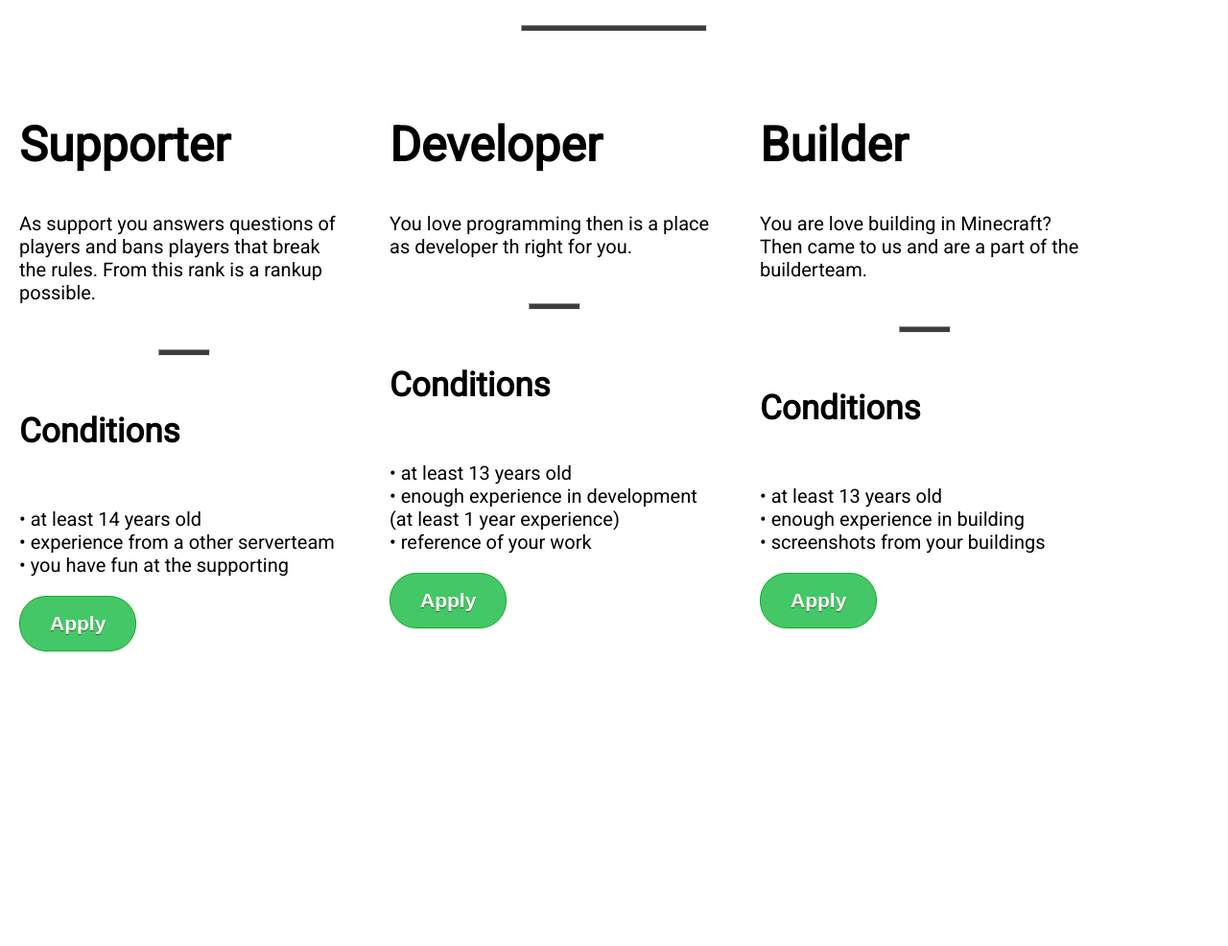
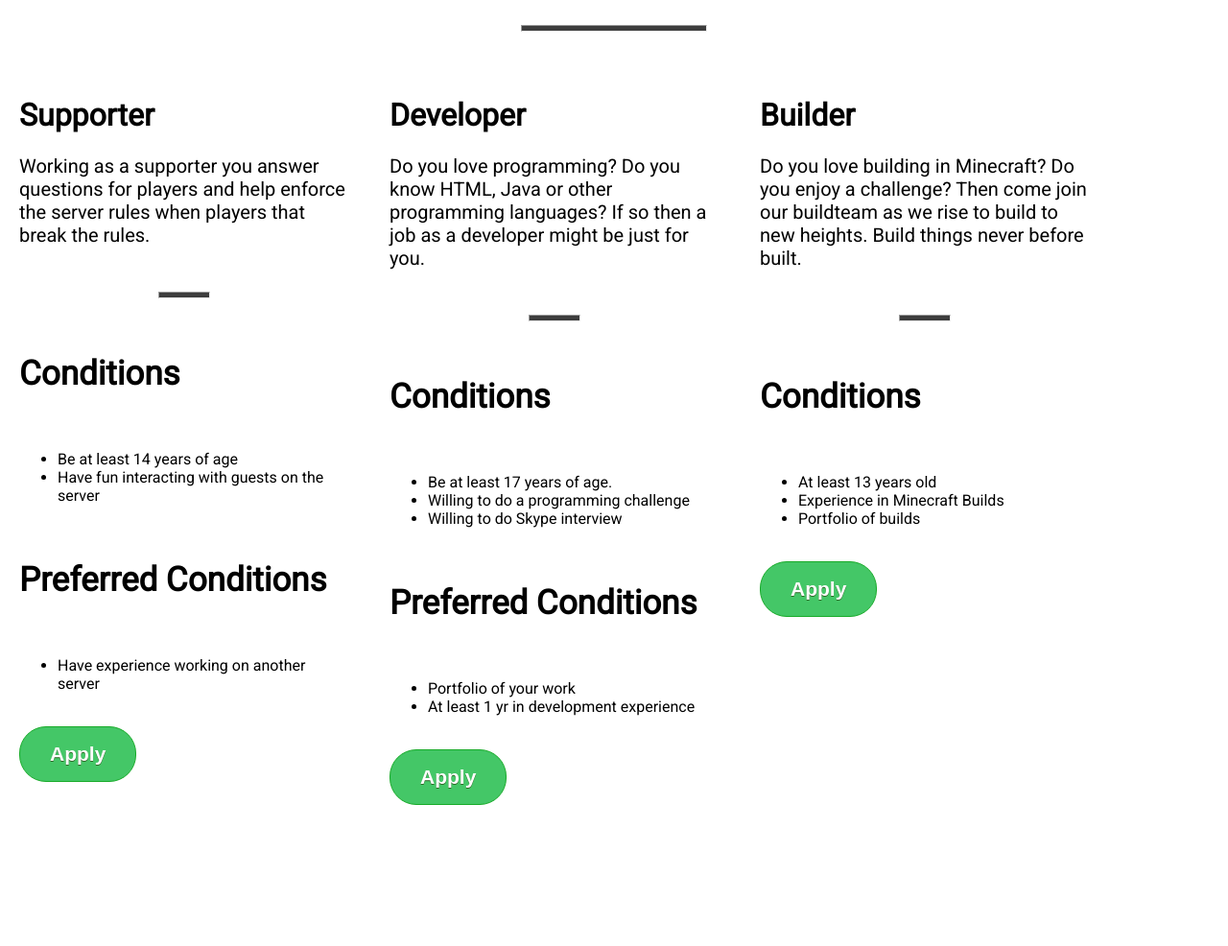
Before and after one commit to Tutorialwork/WebApply, a PHP site: page / in a window 1280 px wide. Shown: the part 809-1795 px from the top of the page at 96% size. Run offline with PHP 8.4, Linux system fonts and the light colour scheme.

Commit message:
Updated index.html to provide better and easier read. Fix spelling and gramar mistakes

```diff
--- a/assets/css/main.css
+++ b/assets/css/main.css
@@ -14,6 +14,10 @@ hr{
   height: 5px;
   width: 15%;
   background-color: #3d3d3d;
+    -webkit-box-sizing: content-box;
+    -webkit-box-sizing: content-box;
+    -moz-box-sizing: content-box;
+    box-sizing: content-box;
 }
 .container{
   display: flex;
@@ -39,7 +43,8 @@ p{
   font-size: 20px;
 }
 h1{
-  font-size: 50px;
+    margin: .67em 0;
+  font-size: 2em;
 }
 h5{
   font-size: 35px;
--- a/index.html
+++ b/index.html
@@ -2,15 +2,15 @@
 <html lang="en" dir="ltr">
   <head>
     <meta charset="utf-8">
-    <title>Apply</title>
+    <title>Job Application</title>
     <link rel="stylesheet" href="assets/css/main.css">
     <link href="https://fonts.googleapis.com/css?family=Roboto" rel="stylesheet">
   </head>
   <body>
     <section id="home">
       <hr id="invisible">
-      <h1 class="container">Apply</h1>
-      <p class="container">Choose a rank for that you want to write a application.</p>
+      <h1 class="container">Applications</h1>
+      <p class="container">Please choose a rank for that you want to write a application for below.</p>
     </section>
     <section id="apply">
       <br>
@@ -18,36 +18,52 @@
       <br>
       <div class="box">
         <h1>Supporter</h1>
-        <p>As support you answers questions of players and bans players that break the rules.
-        From this rank is a rankup possible.</p>
+        <p>Working as a supporter you answer questions for players and help enforce the server rules when players that break the rules.</p>
         <br>
         <hr>
         <h5>Conditions</h5>
-        <p>• at least 14 years old<br>
-        • experience from a other serverteam<br>
-        • you have fun at the supporting</p>
+          <ul>
+              <li>Be at least 14 years of age</li>
+              <li>Have fun interacting with guests on the server</li>
+          </ul>
+        <h5>Preferred Conditions</h5>
+          <ul>
+              <li>Have experience working on another server</li>
+          </ul>
+          <br />
         <a class="myButton" href="apply.php?supporter">Apply</a>
       </div>
       <div class="box">
         <h1>Developer</h1>
-        <p class="container">You love programming then is a place as developer th right for you.</p>
+        <p class="container">Do you love programming? Do you know HTML, Java or other programming languages? If so then a job as a developer might be just for you.</p>
         <br>
         <hr>
         <h5>Conditions</h5>
-        <p>• at least 13 years old<br>
-        • enough experience in development (at least 1 year experience)<br>
-        • reference of your work</p>
+          <ul>
+              <li>Be at least 17 years of age.</li>
+              <li>Willing to do a programming challenge</li>
+              <li>Willing to do Skype interview</li>
+          </ul>
+        <h5>Preferred Conditions</h5>
+          <ul>
+              <li>Portfolio of your work</li>
+              <li>At least 1 yr in development experience</li>
+          </ul>
+          <br />
         <a class="myButton" href="apply.php?developer">Apply</a>
       </div>
       <div class="box">
         <h1>Builder</h1>
-        <p class="rightcontainer">You are love building in Minecraft? Then came to us and are a part of the builderteam.</p>
+        <p class="rightcontainer">Do you love building in Minecraft? Do you enjoy a challenge? Then come join our buildteam as we rise to build to new heights. Build things never before built.</p>
         <br>
         <hr>
         <h5>Conditions</h5>
-        <p>• at least 13 years old<br>
-        • enough experience in building<br>
-        • screenshots from your buildings</p>
+          <ul>
+              <li>At least 13 years old</li>
+              <li>Experience in Minecraft Builds</li>
+              <li>Portfolio of builds</li>
+          </ul>
+          <br />
         <a class="myButton" href="apply.php?builder">Apply</a>
       </div>
     </section>
```
